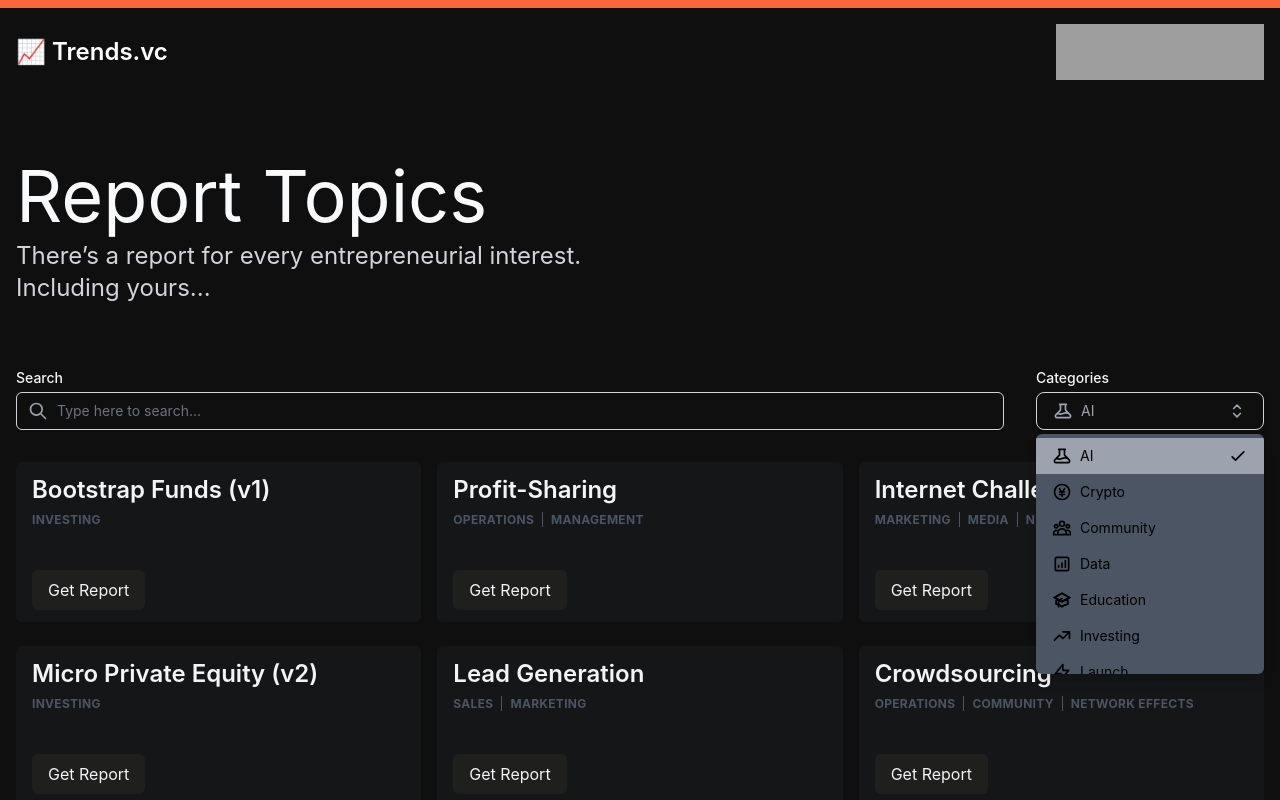
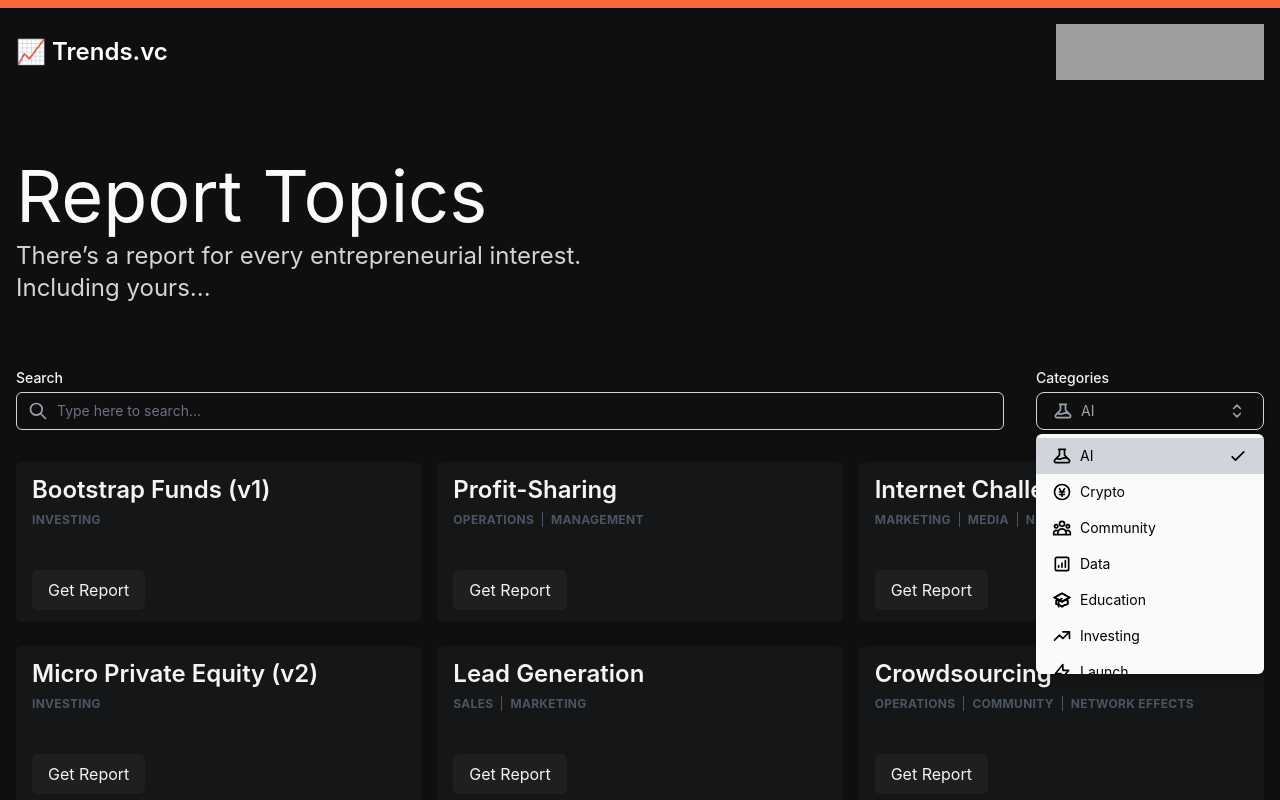
Before and after one commit to ebinabo/trends-vc-sample, a Next.js app: page / in a window 1280 px wide. Both pictures are taken after a click on the button "AI". Shown: the top 800 px of the page. Built offline with nearby package versions, Linux system fonts and the light colour scheme; grey boxes are pictures that could not be loaded; what @tailwindcss/typography would draw is missing.

Commit message:
chore: change colors for listbox

```diff
--- a/src/components/Filter.tsx
+++ b/src/components/Filter.tsx
@@ -68,7 +68,7 @@ export default function Filter() {
                                     >
                                         <Listbox.Options
                                             static
-                                            className="absolute w-full py-1 mt-1 overflow-auto text-base bg-gray-600 rounded-md shadow-lg max-h-60 ring-1 ring-black ring-opacity-5 focus:outline-none sm:text-sm"
+                                            className="absolute w-full py-1 mt-1 overflow-auto text-base bg-gray-50 rounded-md shadow-lg max-h-60 ring-1 ring-black ring-opacity-5 focus:outline-none sm:text-sm"
                                         >
                                             {categories.map(category => (
                                                 <Listbox.Option
@@ -80,7 +80,7 @@ export default function Filter() {
                                                             <div
                                                                 className={`${
                                                                     active
-                                                                        ? "bg-gray-400"
+                                                                        ? "bg-gray-300"
                                                                         : ""
                                                                 } flex items-center justify-between px-4 py-2`}
                                                             >
```
